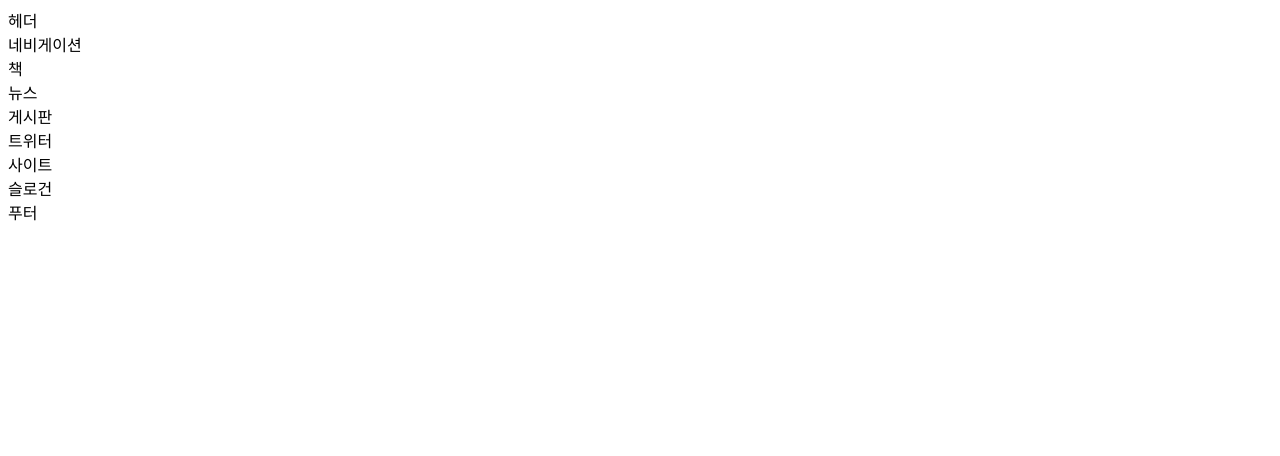
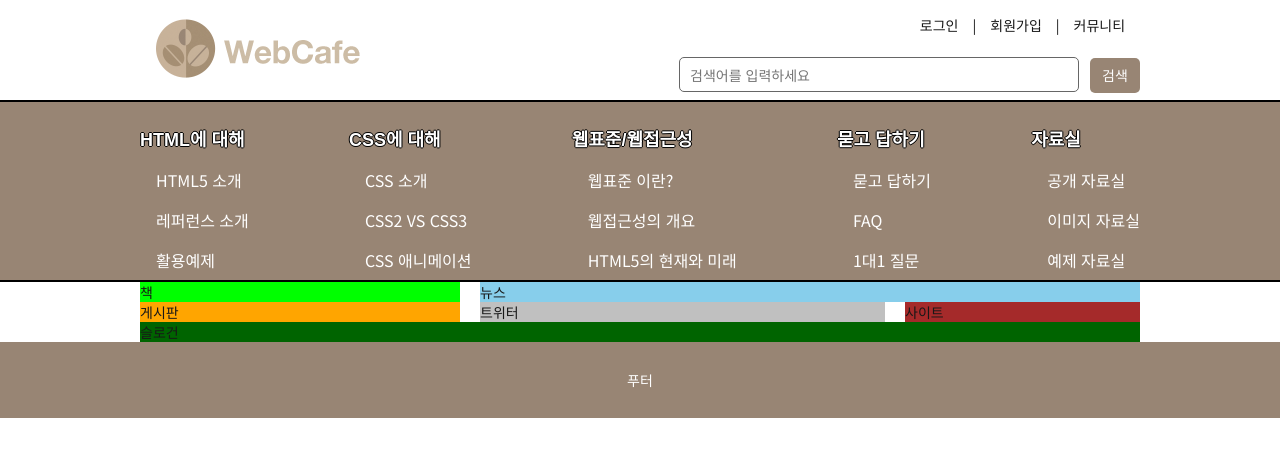
Before and after one commit to javajaket/-Responsive-web-page, a plain HTML site: page index.html in a window 1280 px wide. Drawn offline with Linux system fonts and the light colour scheme.

Commit message:
edit html,css

```diff
--- a/CSS/style.css
+++ b/CSS/style.css
@@ -1,4 +1,5 @@
 @charset "UTF-8";
+@import url("normalize.css");
 @import url('https://fonts.googleapis.com/css?family=Noto+Sans+KR:400,700');
 html, body, div, span, applet, object, iframe,
 h1, h2, h3, h4, h5, h6, p, blockquote, pre,
@@ -25,7 +26,7 @@ html {
 }
 body {
   color: #181818;
-  background-color: #aaa;
+  /* background-color: #aaa; */
   font-family: 'Noto Sans KR',sans-serif;
   font-weight: 400;
   font-size: 1.4rem;
@@ -46,6 +47,9 @@ a {
   text-decoration: none;
 }
 *,*::before,*::after {
+  margin: 0;
+  padding: 0;
+  border: 0;
   box-sizing: border-box;
 }
 .clearfix::after {
@@ -61,12 +65,7 @@ a {
   margin: -1px;
   clip: rect(0,0,0,0);
 }
-.header {
-  background: yellow;
-}
-.navigation {
-  background: pink;
-}
+
 .book {
   background: lime;
 }
@@ -76,12 +75,138 @@ a {
 .board {
   background: orange;
 }
-.favorite {
+.favorite-site {
   background: brown;
 }
 .twitter {
   background: silver;
 }
+.slogan {
+  background: darkgreen;
+}
 .footer {
-  background: purple;
+  background-color: #988574;
+  color:#fff;
+  text-align: center;
+  padding: 2em 0;
 }
+/* 모바일 및 태블릿 디바이스 */
+@media screen and (max-width: 999px){
+
+}
+
+@media screen and (min-width: 1000px){
+  body {
+    font-size: 1.4rem;
+  }
+  .header, .main, .slogan {
+    width: 1000px;
+    margin: 0 auto;
+  }
+  /* 헤더 */
+  .header {
+    display: grid;
+    grid-template-columns: repeat(12, 65px);
+    grid-template-rows: 50px 50px;
+    grid-column-gap: 20px;
+  }
+  .logo {
+    grid-row: 1 / span 2;
+    grid-column: 1 / span 3;
+    display: flex;
+    justify-content: center;
+    align-items: center;
+  }
+  .member {
+    grid-row: 1 / 2;
+    grid-column: 10 / span 3;
+    display: flex;
+    justify-content: center;
+    align-items: center;
+  }
+  .member li:nth-child(n+2)::before {
+    content: "|";
+  }
+  .member a {
+    padding: 0.5em 1em;
+  }
+  .search fieldset {
+    border: 0;
+    margin: 0;
+    padding: 0;
+  }
+  .search {
+    grid-row: 2 / 3;
+    grid-column: 7 / span 6;
+    display: flex;
+    justify-content: flex-end;
+    align-items: center;
+  }
+  .search input {
+    width: 400px;
+    height: 35px;
+    padding: 2px 2px 2px 10px;
+    border: 1px solid #666;
+    border-radius: 5px;
+    margin-right: 0.5em;
+  }
+  .btn-search {
+    width: 50px;
+    height: 35px;
+    background: #988574;
+    border-radius: 5px;
+    color: #fff;
+  }
+  /* 네비게이션 */
+  .navigation {
+    padding-top: 0.5rem;
+    background-color: #988574;
+    border-top: 2px solid #000;
+    border-bottom: 2px solid #000;
+  }
+  .main {
+    display: grid;
+    grid-template-columns: repeat(12, 65px);
+    grid-template-rows: auto auto;
+    grid-column-gap: 20px;
+    grid-template-areas: "book book book book news news news news news news news news" "board board board board twitter twitter twitter twitter twitter site site site"
+  }
+  .menu {
+    width: 1000px;
+    margin: 0 auto;
+    display: flex;
+    justify-content: space-between;
+    font-size: 1.6rem;
+    color: #fff;
+  }
+  .menu span {
+    display: block;
+    padding: 1em 0 0.5em 0;
+    font-size: 1.8rem;
+    font-weight: 700;
+    font-family: "Noto Sans Bold", sans-serif;
+    text-shadow: 0 1px 0 #000, 1px 0 0 #000, 0 -1px 0 #000, -1px 0 0 #000;
+  }
+  .sub-menu a {
+    display: block;
+    padding: 0.5em 0;
+  }
+  .sub-menu li {
+    margin-left: 1em;
+  }
+  .book {
+    grid-area: book;
+  }
+  .news {
+    grid-area: news;
+  }
+  .board {
+    grid-area: board;
+  }
+  .twitter {
+    grid-area: twitter;
+  }
+  .favorite-site {
+    grid-area: site;
+  }
+}
--- a/index.html
+++ b/index.html
@@ -4,12 +4,73 @@
   <meta charset="UTF-8">
   <meta name="viewport" content="width=device-width, initial-scale=1.0">
   <meta http-equiv="X-UA-Compatible" content="ie=edge">
+  <link rel="stylesheet" href="CSS/style.css">
   <title>반응형 웹페이지</title>
 </head>
 <body>
   <div class="container">
-    <header class="header">헤더</header>
-    <nav class="navigation">네비게이션</nav>
+    <header class="header">
+      <h1 class="logo"><a href="#"><img src="images/rwd-logo.png" alt="Web cafe logo"></a></h1>
+      <ul class="member">
+        <li><a href="#">로그인</a></li>
+        <li><a href="#">회원가입</a></li>
+        <li><a href="#">커뮤니티</a></li>
+      </ul>
+      <section class="search">
+        <form action="https://formspree.io/kt5161497@gmail.com" class="search-fomr" method="POST">
+          <fieldset>
+            <legend class="readable-hidden">검색 폼</legend>
+              <input type="search" id="search" required placeholder="검색어를 입력하세요">
+              <button type="submit" class="btn-search">검색</button>
+          </fieldset>
+        </form>
+      </section>
+    </header>
+    <nav class="navigation">
+      <h2 class="readable-hidden">메인메뉴</h2>
+      <ul class="menu">
+        <li class="menu-item menu-act">
+          <span class="menu-item-text">HTML에 대해</span>
+          <ul class="sub-menu">
+            <li><a href="#">HTML5 소개</a></li>
+            <li><a href="#">레퍼런스 소개</a></li>
+            <li><a href="#">활용예제</a></li>
+          </ul>
+        </li>
+        <li class="menu-item">
+          <span class="menu-item-text">CSS에 대해</span>
+          <ul class="sub-menu">
+            <li><a href="#">CSS 소개</a></li>
+            <li><a href="#">CSS2 VS CSS3</a></li>
+            <li><a href="#">CSS 애니메이션</a></li>
+          </ul>
+        </li>
+        <li class="menu-item">
+          <span class="menu-item-text">웹표준/웹접근성</span>
+          <ul class="sub-menu">
+            <li><a href="#">웹표준 이란?</a></li>
+            <li><a href="#">웹접근성의 개요</a></li>
+            <li><a href="#">HTML5의 현재와 미래</a></li>
+          </ul>
+        </li>
+        <li class="menu-item">
+          <span class="menu-item-text">묻고 답하기</span>
+          <ul class="sub-menu">
+            <li><a href="#">묻고 답하기</a></li>
+            <li><a href="#">FAQ</a></li>
+            <li><a href="#">1대1 질문</a></li>
+          </ul>
+        </li>
+        <li class="menu-item">
+          <span class="menu-item-text">자료실</span>
+          <ul class="sub-menu">
+            <li><a href="#">공개 자료실</a></li>
+            <li><a href="#">이미지 자료실</a></li>
+            <li><a href="#">예제 자료실</a></li>
+          </ul>
+        </li>
+      </ul>
+    </nav>
     <main class="main">
       <section class="book">책</section>
       <section class="news">뉴스</section>
```
Also changed, not shown: CSS/normalize.css (added).
